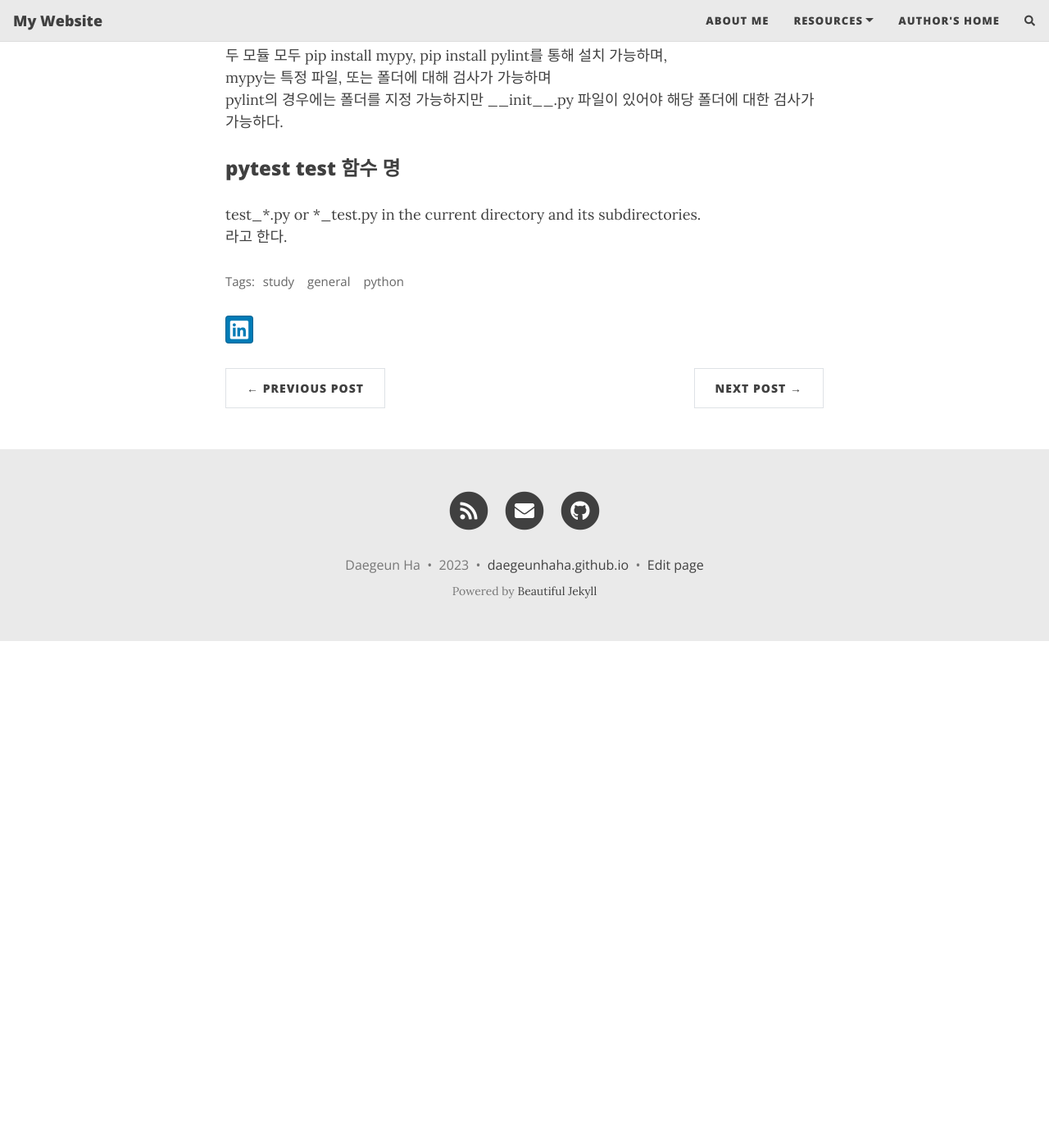
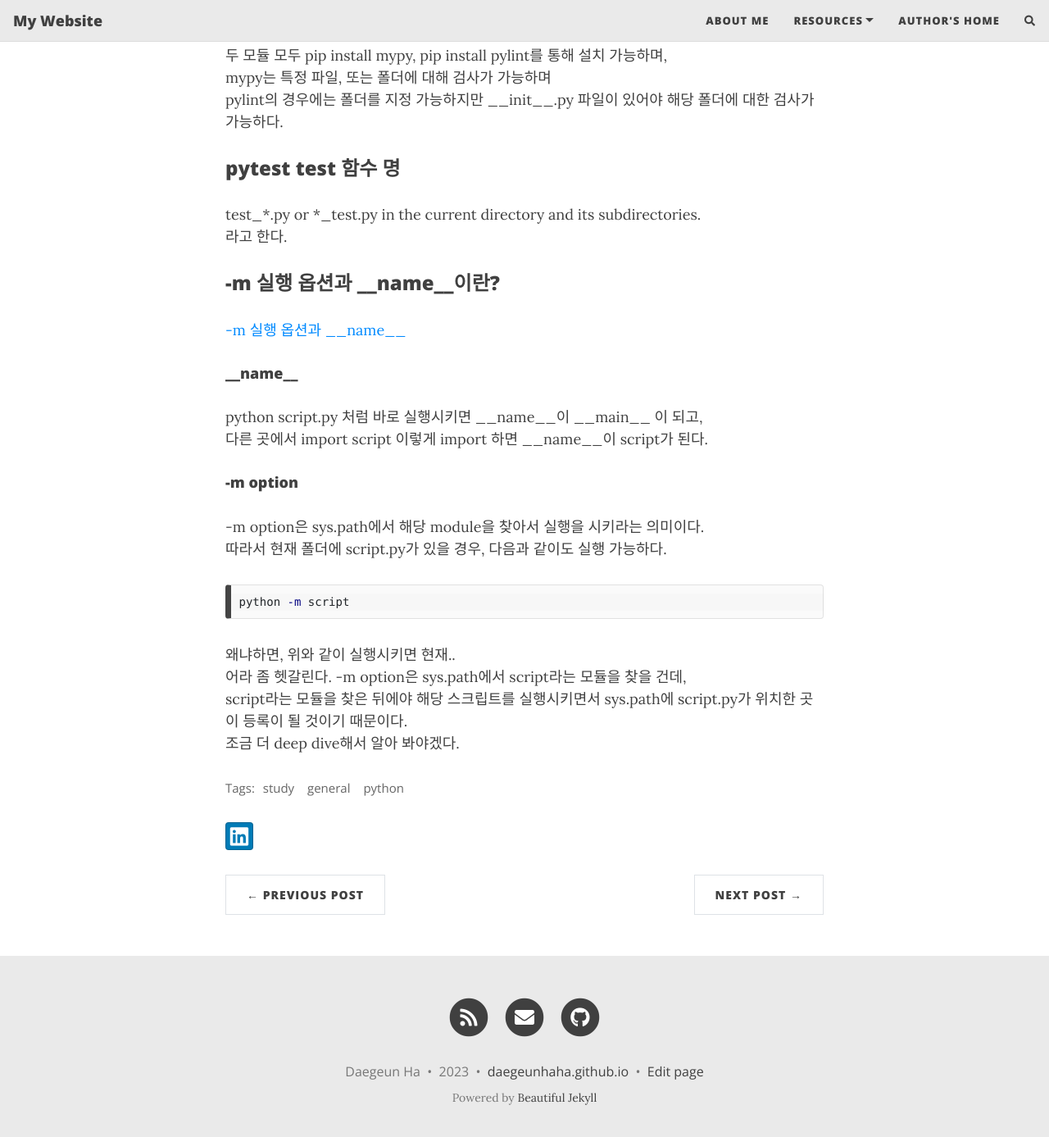
Before and after one commit to daegeunhaha/daegeunhaha.github.io, a Jekyll site: the page built from _posts/2023-01-25-python-tips.md, in a window 1280 px wide and 1400 px high, scrolled down 3663 px. Shown: the top 1387 px of the window at 82% size. Built offline with Jekyll 4.4.1, drawn with Linux system fonts in a browser that asks for light colours; nearby versions of some CDN libraries; comment, search, counter and statistics services are not loaded; before the commit the page ends 4445 px from its top, so only the background shows below that.

Commit message:
confusing in sys.path and -m option

````diff
--- a/_posts/2023-01-25-python-tips.md
+++ b/_posts/2023-01-25-python-tips.md
@@ -141,3 +141,26 @@ pylint의 경우에는 폴더를 지정 가능하지만 \_\_init\_\_.py 파일
 
 test_*.py or \*_test.py in the current directory and its subdirectories.
 라고 한다.
+
+### -m 실행 옵션과 \_\_name\_\_이란?
+
+[-m 실행 옵션과 \_\_name\_\_](https://jins-sw.tistory.com/22)
+
+#### \_\_name\_\_
+
+python script.py 처럼 바로 실행시키면 \_\_name\_\_이 \_\_main\_\_ 이 되고,
+다른 곳에서 import script 이렇게 import 하면 \_\_name\_\_이 script가 된다.
+
+#### -m option
+
+-m option은 sys.path에서 해당 module을 찾아서 실행을 시키라는 의미이다.
+따라서 현재 폴더에 script.py가 있을 경우, 다음과 같이도 실행 가능하다.
+
+```bash
+python -m script
+```
+
+왜냐하면, 위와 같이 실행시키면 현재..
+어라 좀 헷갈린다. -m option은 sys.path에서 script라는 모듈을 찾을 건데,
+script라는 모듈을 찾은 뒤에야 해당 스크립트를 실행시키면서 sys.path에 script.py가 위치한 곳이 등록이 될 것이기 때문이다.
+조금 더 deep dive해서 알아 봐야겠다.
````
